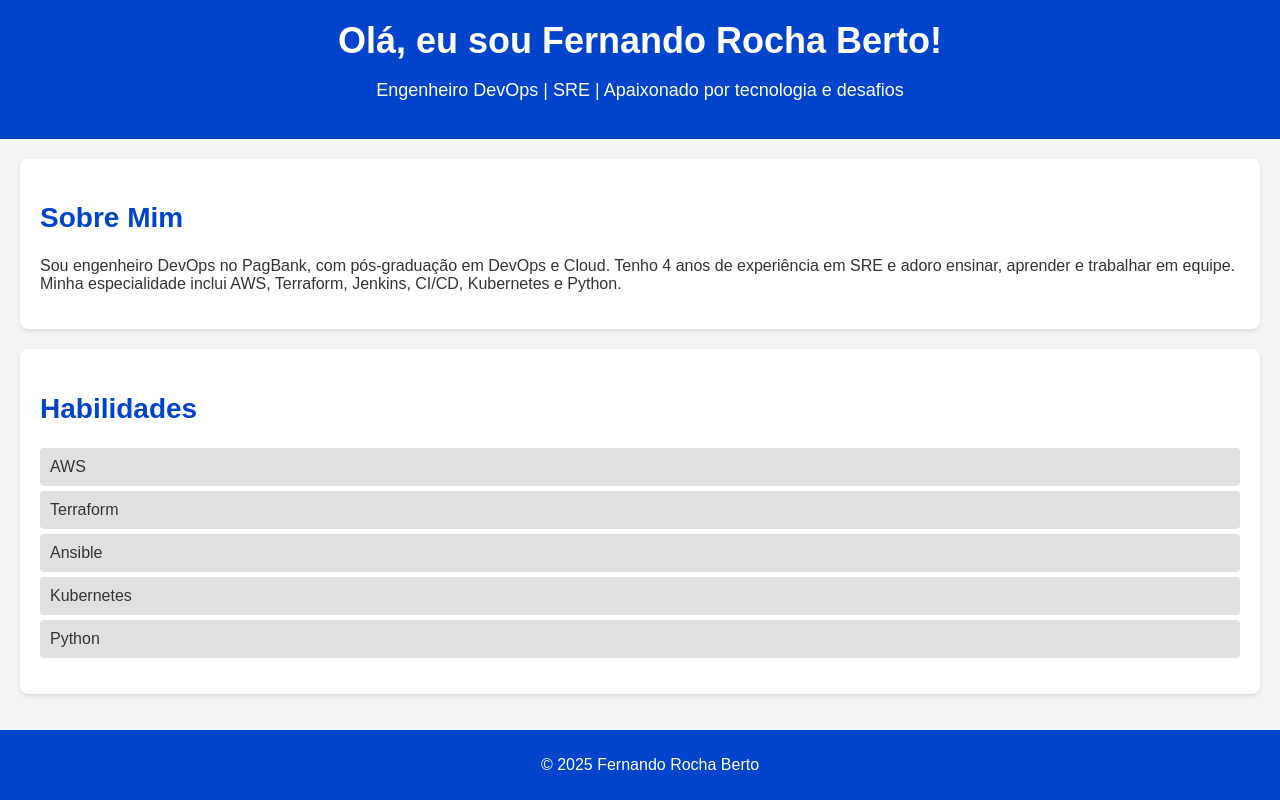
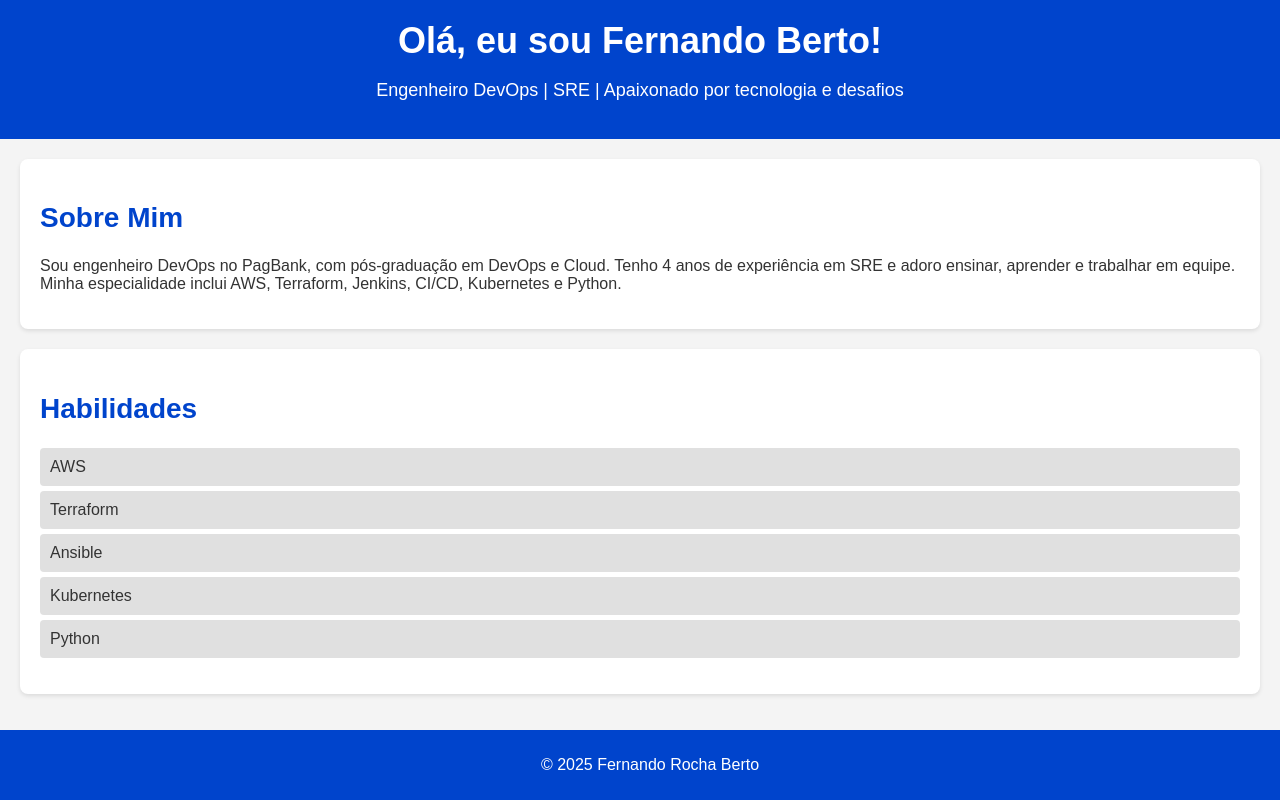
Before and after one commit to fernandorberto/fberto-mypage, a plain HTML site: page index.html in a window 1280 px wide. Drawn offline with Linux system fonts and the light colour scheme.

Commit message:
fix name

```diff
--- a/index.html
+++ b/index.html
@@ -8,7 +8,7 @@
 </head>
 <body>
     <header>
-        <h1>Olá, eu sou Fernando Rocha Berto!</h1>
+        <h1>Olá, eu sou Fernando Berto!</h1>
         <p>Engenheiro DevOps | SRE | Apaixonado por tecnologia e desafios</p>
     </header>
 
```
